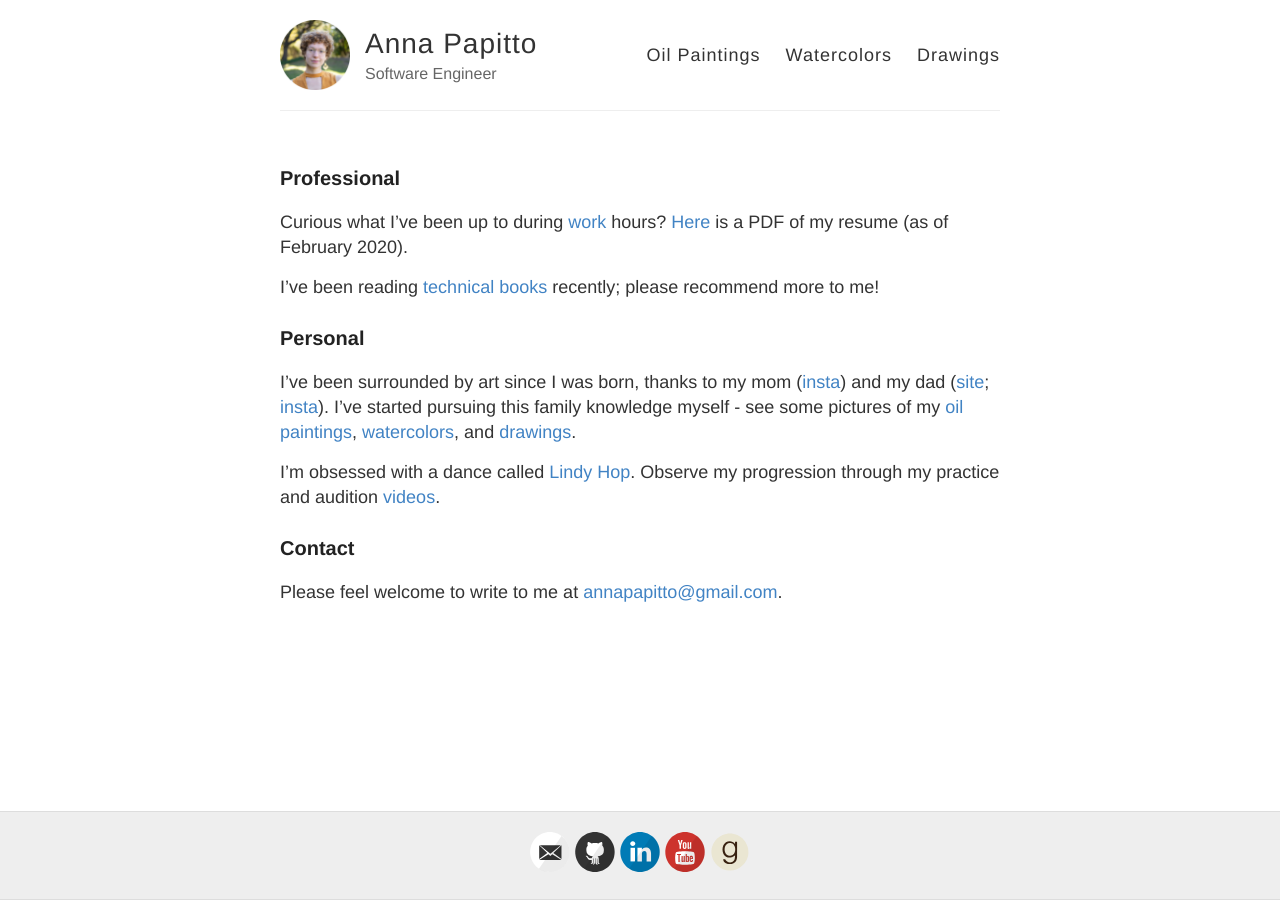
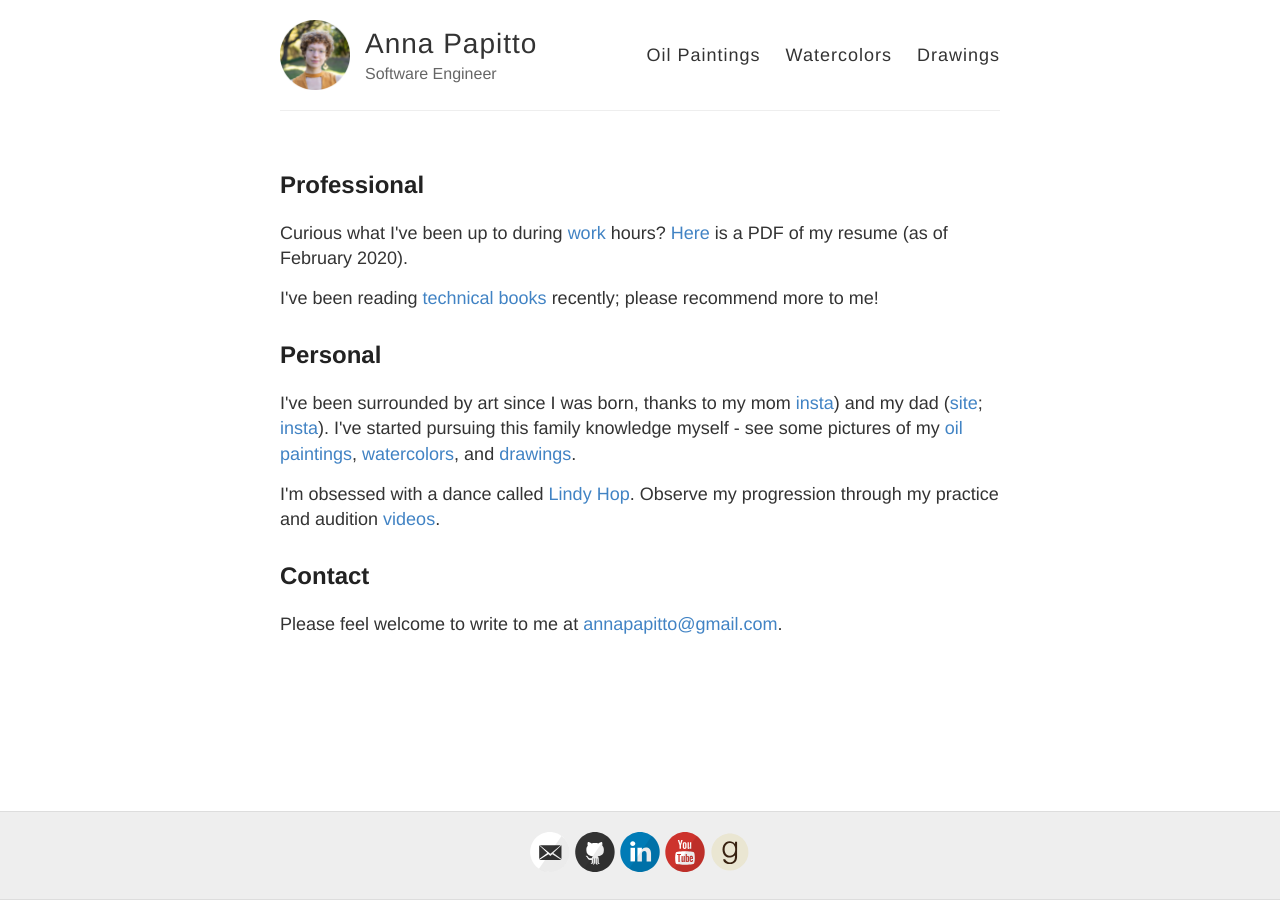
Before and after one commit to annapapitto/annapapitto.github.io, a Jekyll site: the page built from index.md, in a window 1280 px wide. Built offline with Jekyll 4.4.1, drawn with Linux system fonts in a browser that asks for light colours.

Commit message:
Inline about.md

```diff
--- a/index.md
+++ b/index.md
@@ -2,4 +2,28 @@
 layout: default
 ---
 
-{% include about.md %}
+<h2>Professional</h2>
+
+<p>
+  Curious what I've been up to during <a href="https://www.linkedin.com/in/anna-papitto/">work</a> hours? <a href="/download/AnnaPapittoResume.pdf">Here</a> is a PDF of my resume (as of February 2020).
+</p>
+
+<p>
+  I've been reading <a href="https://www.goodreads.com/review/list/107974217-anna-papitto?shelf=technical">technical books</a> recently; please recommend more to me!
+</p>
+
+<h2>Personal</h2>
+
+<p>
+  I've been surrounded by art since I was born, thanks to my mom <a href="https://www.instagram.com/amei_art_gallery/">insta</a>) and my dad (<a href="https://www.brucepapitto.com/">site</a>; <a href="https://www.instagram.com/brucepapittostudio/">insta</a>). I've started pursuing this family knowledge myself - see some pictures of my <a href="/oil">oil paintings</a>, <a href="/watercolor">watercolors</a>, and <a href="/drawing">drawings</a>.
+</p>
+
+<p>
+I'm obsessed with a dance called <a href="https://en.wikipedia.org/wiki/Lindy_Hop">Lindy Hop</a>. Observe my progression through my practice and audition <a href="https://www.youtube.com/playlist?list=PLleMhVsxATAS5iZEDKibwG61kd76IkB3M">videos</a>.
+</p>
+
+<h2>Contact</h2>
+
+<p>
+  Please feel welcome to write to me at <a href="mailto:annapapitto@gmail.com">annapapitto@gmail.com</a>.
+</p>
```
Also changed, not shown: _includes/about.md (deleted, +0 -15 lines).
